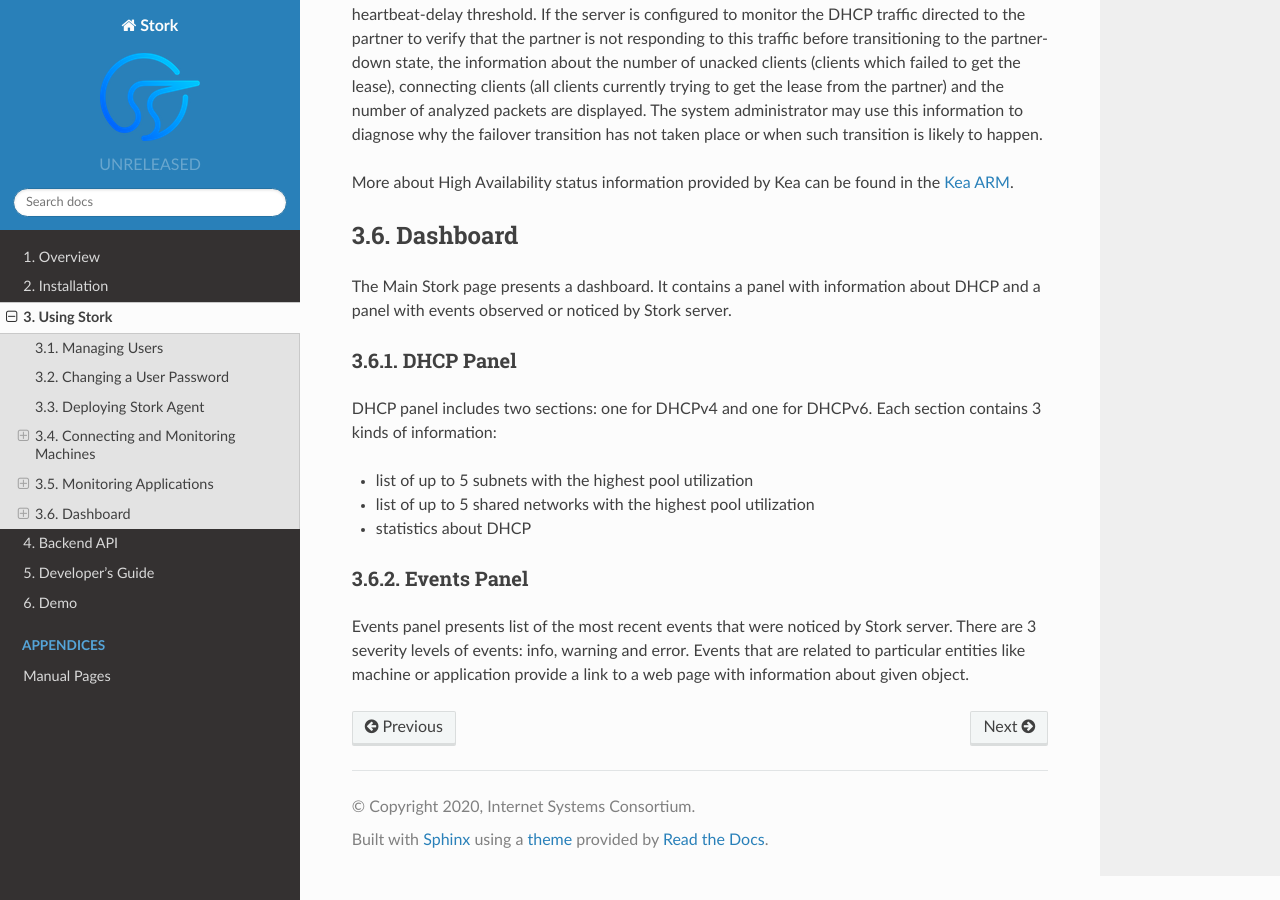
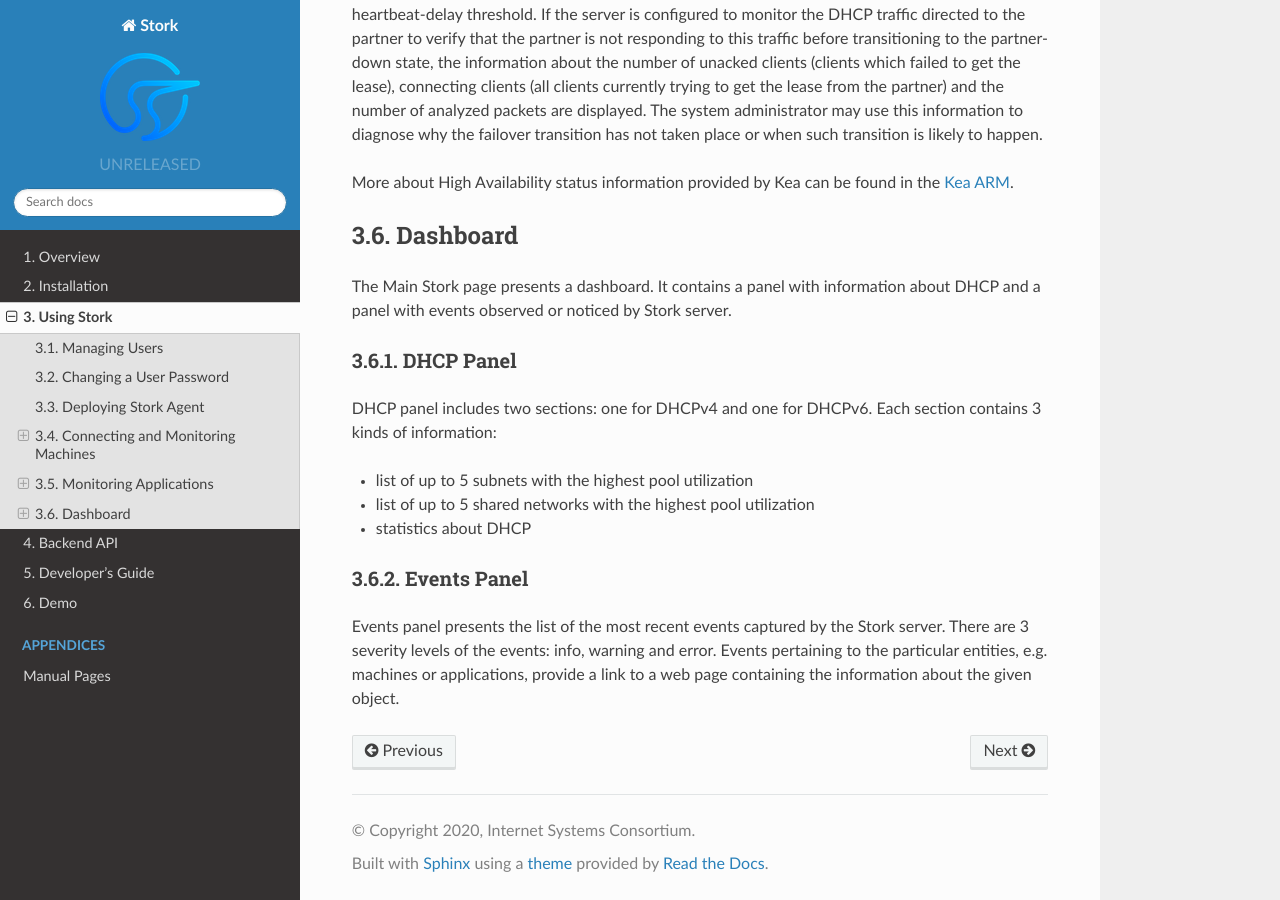
Before and after one commit to isc-projects/stork, a Sphinx documentation site: the page built from doc/usage.rst, in a window 1280 px wide and 900 px high, scrolled down 8383 px. Built offline with Sphinx 7.4.7 and the Read the Docs theme 2.0.0, drawn with Linux system fonts in a browser that asks for light colours.

Commit message:
[#275] updated ARM

```diff
--- a/doc/usage.rst
+++ b/doc/usage.rst
@@ -442,8 +442,8 @@
 Events Panel
 ~~~~~~~~~~~~
 
-Events panel presents list of the most recent events that were noticed
-by Stork server. There are 3 severity levels of events: info, warning
-and error. Events that are related to particular entities like machine
-or application provide a link to a web page with information about
-given object.
+Events panel presents the list of the most recent events captured by
+the Stork server. There are 3 severity levels of the events: info, warning
+and error. Events pertaining to the particular entities, e.g. machines
+or applications, provide a link to a web page containing the information
+about the given object.
```
